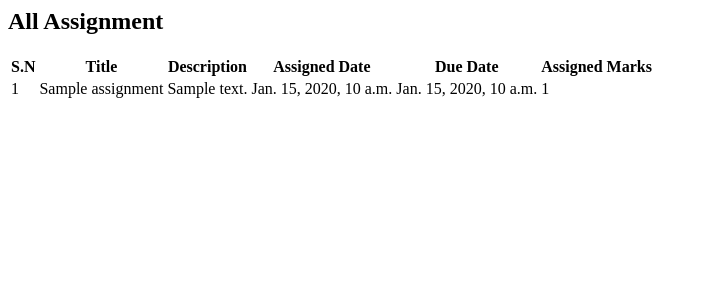
After one commit to krishaladangol/College_ERP, a Django app: template Teacher/templates/view_assignment.html in a window 1280 px wide. The commit adds this page. Shown: the top 300 px of the page, without its empty margins (0-706 px from the left). Run offline with Django 3.2, Linux system fonts and the light colour scheme; the template is opened without the code that fills it: most values are stand-ins (such as "Sample title", 1, 10 or a date in 2020).

Commit message:
assignment add and view

```diff
--- a/Teacher/templates/teacher_dashboard.html
+++ b/Teacher/templates/teacher_dashboard.html
@@ -65,7 +65,10 @@
 </head>
 <body>
 
-<div class="header">Teacher Dashboard</div>
+<div class="header">
+    <h1>Teacher Dashboard</h1>
+    <a href="{% url "add_assignment"%}">Add Assignment</a>
+</div>
 
 <div class="container">
     <div class="cards">
--- /dev/null
+++ b/Teacher/templates/view_assignment.html
@@ -0,0 +1,31 @@
+
+<div class="container">
+    <h2>All Assignment</h2>
+
+    <table>
+        <thead>
+            <tr>
+                <th>S.N</th>
+                <th>Title</th>
+                <th>Description</th>
+                <th>Assigned Date</th>
+                <th>Due Date </th>
+                <th>Assigned Marks</th>
+
+                {% comment %} <th colspan=2>Action</th> {% endcomment %}
+            </tr>
+        </thead>
+        <tbody>
+            {% for assignment in all_assignment %}
+            <tr>
+                <td>{{ forloop.counter }}</td>
+                <td>{{ assignment.title }} </td>
+                <td>{{ assignment.description }}</td>
+                <td>{{ assignment.assigned_date }}</td>
+                <td>{{ assignment.due_date }}</td>
+                <td>{{ assignment.total_marks}}</td>
+
+            </tr>
+            {% endfor %}
+        </tbody>
+    </table>
--- a/Teacher/urls.py
+++ b/Teacher/urls.py
@@ -4,5 +4,6 @@ urlpatterns = [
     path('teacherlogin',views.login,name="Login"),
     path('dashboard/<str:teacher_id>',views.teacher_dashboard,name="dashboard"),
     path('profile/<str:teacher_id>',views.profile,name="profile"),
-
+    path('add_assignment',views.add_assignment,name="add_assignment"),
+    path('view_assignment',views.view_assignment,name='view_assignment'),
 ]
```
Also changed, not shown: Teacher/forms.py (+11 -0 lines), Teacher/templates/add_Assignment.html (added, +12 -0 lines), Teacher/views.py (+27 -0 lines), assignments/Screenshot_1-2-2026_235430_chatgpt.com.jpeg (added), assignments/profile_icon.png (added), assignments/profile_icon_D6cyE0h.png (added), assignments/profile_icon_I79QdU5.png (added), assignments/profile_icon_aOPQKh5.png (added), db.sqlite3.
